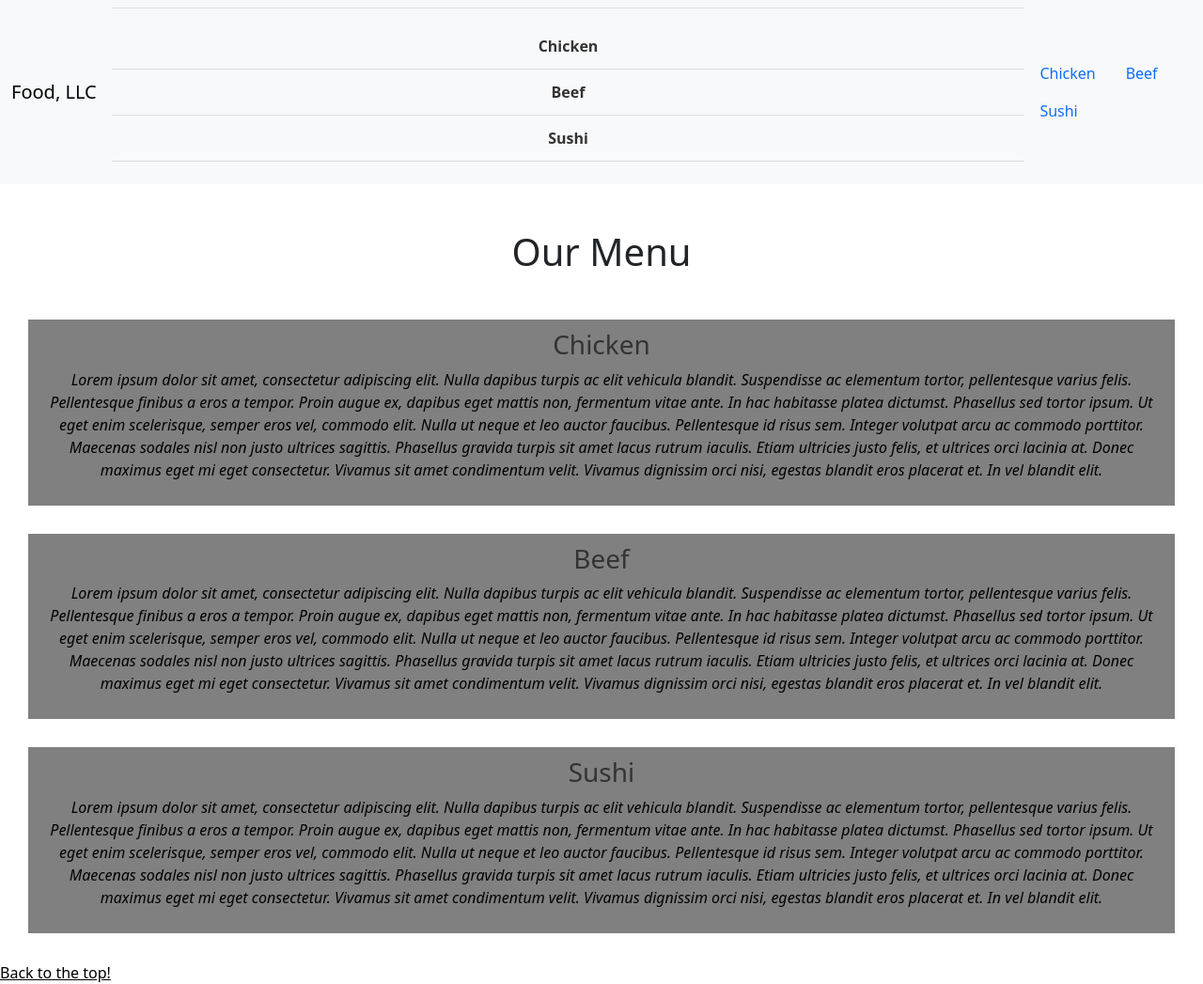
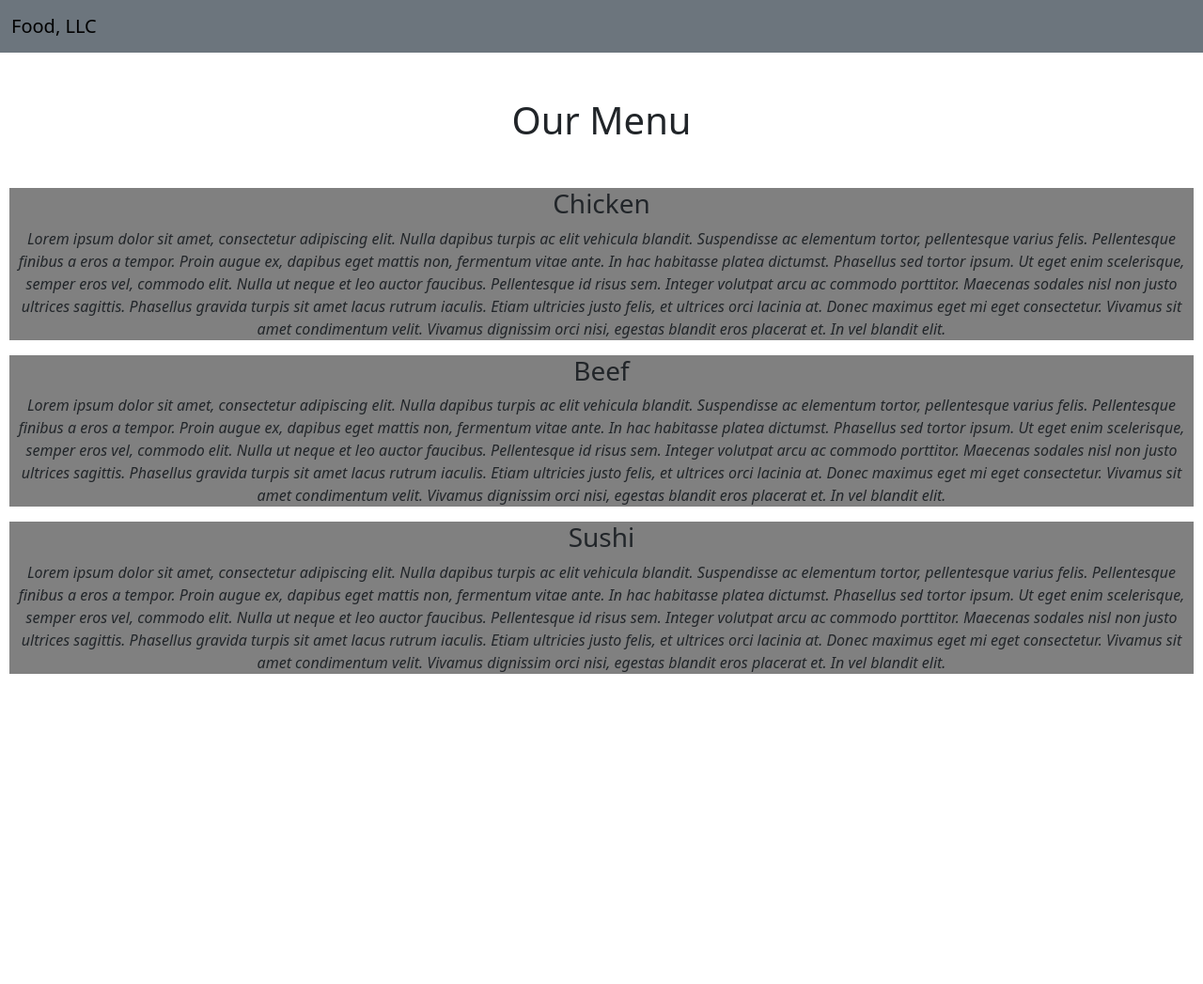
Before and after one commit to dragonlore123/dragonlore123.github.io, a website: page module3_assignment/index.html in a window 1280 px wide. Shown: the whole page at 94% size. After the commit the page ends 800 px from the top, so only its background shows below. Drawn offline with nearby package versions, Linux system fonts and the light colour scheme.

Commit message:
module3assignmentchanges

```diff
--- a/module3_assignment/index.html
+++ b/module3_assignment/index.html
@@ -4,85 +4,62 @@
   <meta charset="UTF-8" />
   <meta name="viewport" content="width=device-width, initial-scale=1" />
   <title>Food, LLC</title>
-
   <link href="https://cdn.jsdelivr.net/npm/bootstrap@5.3.3/dist/css/bootstrap.min.css" rel="stylesheet" />
-
   <link rel="stylesheet" href="style.css" />
 </head>
 <body>
-    <nav class="navbar navbar-expand-md navbar-light bg-light">
+    <nav class="navbar custom-navbar bg-secondary">
         <div class="container-fluid">
-          <!-- Brand -->
           <a class="navbar-brand" href="#">Food, LLC</a>
-
-          <!-- Toggler button (mobile only) -->
-          <button class="navbar-toggler mobile-only d-md-none" type="button" data-bs-toggle="collapse" data-bs-target="#navbarNav">
+          <button class="navbar-toggler d-block d-md-none" type="button" data-bs-toggle="collapse" data-bs-target="#mobileMenu">
             <span class="navbar-toggler-icon"></span>
           </button>
+        </div>
 
-          <!-- Mobile dropdown menu (this will collapse on medium and larger screens) -->
-          <div class="collapse navbar-collapse w-100 d-md-none" id="navbarNav">
-            <ul class="nav flex-column text-center mobile-menu">
+        <div class="collapse d-md-none" id="mobileMenu">
+          <ul class="nav flex-column text-center bg-secondary text-white w-100">
             <li class="nav-item">
-                <a class="nav-link" href="#chickenDesc">Chicken</a>
+              <a class="nav-link text-white" href="#chickenDesc">Chicken</a>
             </li>
             <li class="nav-item">
-                <a class="nav-link" href="#beefDesc">Beef</a>
+              <a class="nav-link text-white" href="#beefDesc">Beef</a>
             </li>
             <li class="nav-item">
-                <a class="nav-link" href="#sushiDesc">Sushi</a>
+              <a class="nav-link text-white" href="#sushiDesc">Sushi</a>
             </li>
           </ul>
         </div>
+      </nav>
 
-          <!-- Desktop menu (hidden on mobile) -->
-          <div class="d-none d-md-block">
-            <ul class="nav">
-              <li class="nav-item">
-                <a class="nav-link" href="#chickenDesc">Chicken</a>
-              </li>
-              <li class="nav-item">
-                <a class="nav-link" href="#beefDesc">Beef</a>
-              </li>
-              <li class="nav-item">
-                <a class="nav-link" href="#sushiDesc">Sushi</a>
-              </li>
-            </ul>
-          </div>
 
-        </div>
-    </nav>
-  <!-- Centered Heading -->
   <div class="container">
     <h1 class="text-center my-5">Our Menu</h1>
   </div>
 
-
     <div>
-    <div>
+        <div class="rowes">
             <div class="tall-section">
-        <h3>Chicken</h3>
+                <h3 class="foodName">Chicken</h3>
                 <p class="tallSectionText" id="chickenDesc">Lorem ipsum dolor sit amet, consectetur adipiscing elit. Nulla dapibus turpis ac elit vehicula blandit. Suspendisse ac elementum tortor, pellentesque varius felis. Pellentesque finibus a eros a tempor. Proin augue ex, dapibus eget mattis non, fermentum vitae ante. In hac habitasse platea dictumst. Phasellus sed tortor ipsum. Ut eget enim scelerisque, semper eros vel, commodo elit. Nulla ut neque et leo auctor faucibus. Pellentesque id risus sem.
 
                     Integer volutpat arcu ac commodo porttitor. Maecenas sodales nisl non justo ultrices sagittis. Phasellus gravida turpis sit amet lacus rutrum iaculis. Etiam ultricies justo felis, et ultrices orci lacinia at. Donec maximus eget mi eget consectetur. Vivamus sit amet condimentum velit. Vivamus dignissim orci nisi, egestas blandit eros placerat et. In vel blandit elit.</p>
             </div>
             <div class="tall-section">
-        <h3>Beef</h3>
+                <h3 class="foodName">Beef</h3>
                 <p class="tallSectionText" id="beefDesc">Lorem ipsum dolor sit amet, consectetur adipiscing elit. Nulla dapibus turpis ac elit vehicula blandit. Suspendisse ac elementum tortor, pellentesque varius felis. Pellentesque finibus a eros a tempor. Proin augue ex, dapibus eget mattis non, fermentum vitae ante. In hac habitasse platea dictumst. Phasellus sed tortor ipsum. Ut eget enim scelerisque, semper eros vel, commodo elit. Nulla ut neque et leo auctor faucibus. Pellentesque id risus sem.
 
                     Integer volutpat arcu ac commodo porttitor. Maecenas sodales nisl non justo ultrices sagittis. Phasellus gravida turpis sit amet lacus rutrum iaculis. Etiam ultricies justo felis, et ultrices orci lacinia at. Donec maximus eget mi eget consectetur. Vivamus sit amet condimentum velit. Vivamus dignissim orci nisi, egestas blandit eros placerat et. In vel blandit elit.</p>
             </div>
             <div class="tall-section">
-        <h3>Sushi</h3>
+                <h3 class="foodName">Sushi</h3>
                 <p id="sushiDesc" class="tallSectionText">Lorem ipsum dolor sit amet, consectetur adipiscing elit. Nulla dapibus turpis ac elit vehicula blandit. Suspendisse ac elementum tortor, pellentesque varius felis. Pellentesque finibus a eros a tempor. Proin augue ex, dapibus eget mattis non, fermentum vitae ante. In hac habitasse platea dictumst. Phasellus sed tortor ipsum. Ut eget enim scelerisque, semper eros vel, commodo elit. Nulla ut neque et leo auctor faucibus. Pellentesque id risus sem.
 
                     Integer volutpat arcu ac commodo porttitor. Maecenas sodales nisl non justo ultrices sagittis. Phasellus gravida turpis sit amet lacus rutrum iaculis. Etiam ultricies justo felis, et ultrices orci lacinia at. Donec maximus eget mi eget consectetur. Vivamus sit amet condimentum velit. Vivamus dignissim orci nisi, egestas blandit eros placerat et. In vel blandit elit.</p>
             </div>
         </div>
     </div>
-  <div class="endPart">
-    <a href="#top" class="backToTop">Back to the top!</a>
-  </div>
+
+  <!-- Bootstrap JS -->
   <script src="https://cdn.jsdelivr.net/npm/bootstrap@5.3.3/dist/js/bootstrap.bundle.min.js"></script>
 </body>
 </html>
--- a/module3_assignment/style.css
+++ b/module3_assignment/style.css
@@ -4,48 +4,40 @@
   }
 }
 
+
+
 .mobile-menu {
-    background-color: #f8f9fa;
-    width: 100%;
+  background-color: #332c2c;
   padding: 1rem 0;
-    border-top: 1px solid #ddd;
+  top: 50%;
+  left: 50%;
+  position: absolute;
+  border: 1px solid black;
+  width: 80%;
 }
 
 .mobile-menu .nav-link {
-    color: #333;
+  color: #fff;
   font-weight: bold;
-    padding: 0.75rem 0;
-    border-bottom: 1px solid #ddd;
 }
 
 .mobile-menu .nav-link:hover {
-    background-color: #5f95ca;
+  background-color: #2a5576;
 }
-
 
 .tall-section {
   background-color: gray;
-    padding: 10px;
+}
+
+.foodName {
   text-align: center;
-    color: #333;
-    margin: 30px;
 }
 
 .tallSectionText {
-    color: black;
   font-style: italic;
-}
-
-.container-fluid .row {
-    margin: 10px;
-}
-
-.backToTop {
-    color:black;
   text-align: center;
 }
 
-.endPart {
-    color: black;
-    width: 100px;
+.rowes {
+  margin: 10px;
 }
```
Lines whose indentation alone changed are shown as unchanged.
